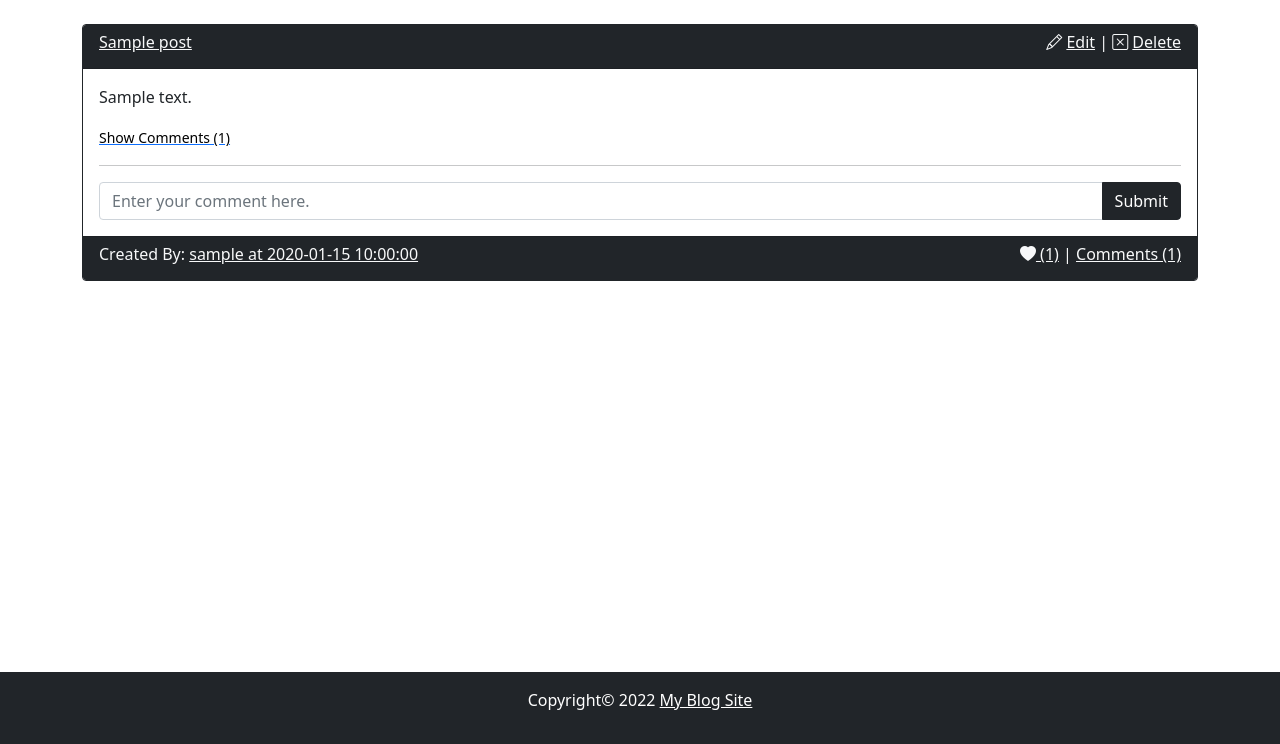
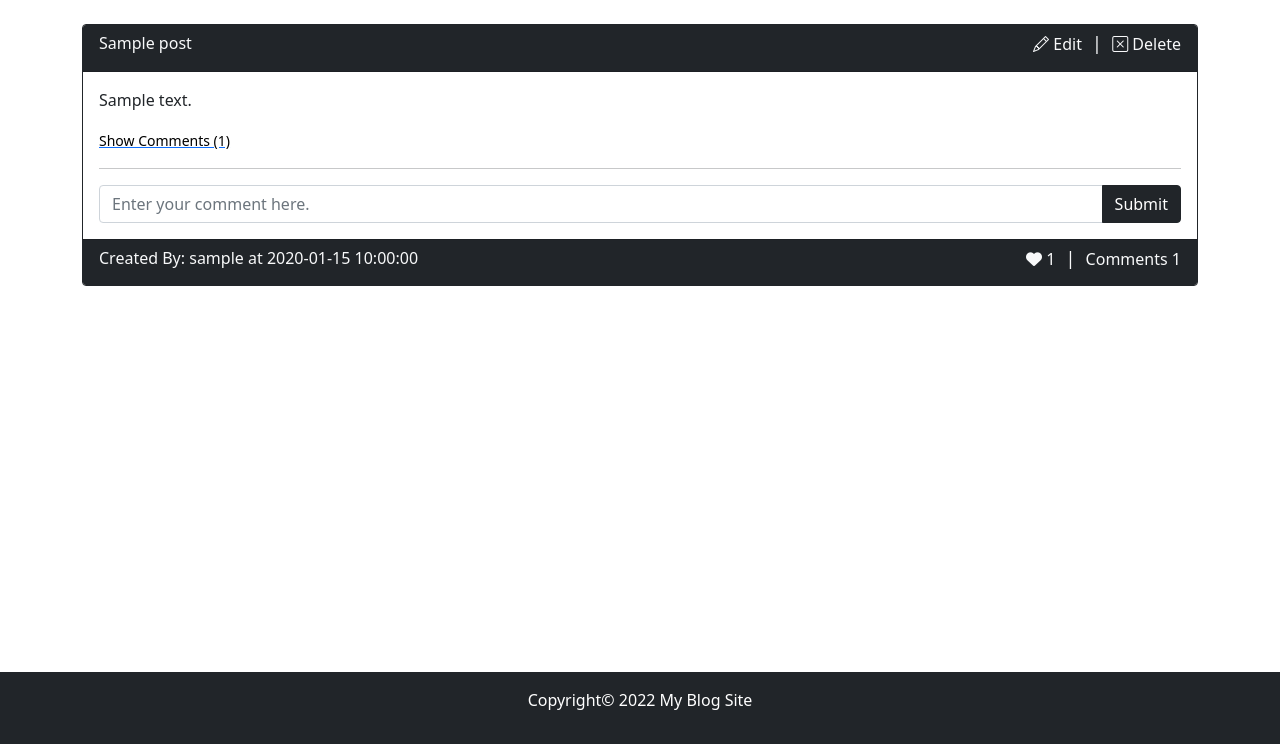
Before and after one commit to York13Pud/python-flask-blog-site, a Flask app: page / in a window 1280 px wide. Shown: the part 56-800 px from the top of the page. Run offline with Flask 2, Linux system fonts and the light colour scheme; a user stored in the database is signed in; tables that the repository leaves empty hold one stand-in row (values such as "Sample post"); some libraries are stand-ins or nearby versions.

Commit message:
A few font / icon changes and added style sheet.

```diff
--- /dev/null
+++ b/website/static/css/style.css
@@ -0,0 +1,5 @@
+.link-break-spacing {
+    padding-right: 6px;
+    padding-left: 6px;
+    font-size: 18px;
+    }
--- a/website/templates/base.html
+++ b/website/templates/base.html
@@ -5,10 +5,11 @@
     <meta http-equiv="X-UA-Compatible" content="IE=edge">
     <meta name="viewport" content="width=device-width, initial-scale=1.0">
 
-    <!-- Bootstrap jsDelivr start -->
+    <!-- Bootstrap jsDelivr custom CSS start -->
     <link href="https://cdn.jsdelivr.net/npm/bootstrap@5.1.3/dist/css/bootstrap.min.css" rel="stylesheet" integrity="sha384-1BmE4kWBq78iYhFldvKuhfTAU6auU8tT94WrHftjDbrCEXSU1oBoqyl2QvZ6jIW3" crossorigin="anonymous">
     <link rel="stylesheet" href="https://cdn.jsdelivr.net/npm/bootstrap-icons@1.8.1/font/bootstrap-icons.css">
-    <!-- Bootstrap jsDelivr end -->
+    <link rel="stylesheet" href="static/css/style.css">
+    <!-- Bootstrap jsDelivr custom CSS end -->
 
     <!-- Font awesome start-->
     <script src="https://kit.fontawesome.com/f4066fedf1.js" crossorigin="anonymous"></script>
@@ -88,7 +89,7 @@
         <footer>
             <p>
                 Copyright© {{ year }}
-                <a class="text-white" href="{{ url_for('views.home') }}">{{ company }}</a>
+                <a class="text-white text-decoration-none" href="{{ url_for('views.home') }}">{{ company }}</a>
             </p>
         </footer>
     </div>
--- a/website/templates/index.html
+++ b/website/templates/index.html
@@ -11,14 +11,15 @@
         <br />
 
         <div class="card border-dark">
-            <div class="card-header d-flex justify-content-between align-items-center bg-dark">
-                <a class="text-light" href="{{ url_for("views.read_post", post_id = post.id) }}">
+            <div class="card-header d-flex justify-content-between align-items-center align-text-bottom bg-dark">
+                <a class="text-light text-decoration-none" href="{{ url_for("views.read_post", post_id = post.id) }}">
                     <h6>{{ post.title }}</h6>
                 </a>
                 <h6 class="text-light">
                     {% if post.author == user.id%}
-                    <span class="bi bi-pencil">  </span><a class="text-light" href="{{ url_for("views.edit_post", post_id = post.id) }}">Edit</a> |
-                    <span class="bi bi-x-square">  </span><a class="text-light" href="{{ url_for("views.delete_post", post_id = post.id) }}">Delete</a>
+                    <span class="bi bi-pencil">  </span><a class="text-light text-decoration-none" href="{{ url_for("views.edit_post", post_id = post.id) }}">Edit</a>
+                    <span class="link-break-spacing">|</span>
+                    <span class="bi bi-x-square">  </span><a class="text-light text-decoration-none" href="{{ url_for("views.delete_post", post_id = post.id) }}">Delete</a>
                     {% endif %}
                 </h6>
 
@@ -83,16 +84,16 @@
 
 
             <div class="card-footer d-flex justify-content-between align-items-center text-light bg-dark">
-                <h6>Created By: <a class="text-light" href="{{ url_for("views.posts", username = post.user.username) }}"> {{ post.user.username }} at {{ post.date_created }}</a></h6>
+                <h6>Created By: <a class="text-light text-decoration-none" href="{{ url_for("views.posts", username = post.user.username) }}"> {{ post.user.username }} at {{ post.date_created }}</a></h6>
                 <h6>
-                    <a class="text-light" href="{{ url_for("views.like", post_id = post.id) }}">
+                    <a class="text-light text-decoration-none" href="{{ url_for("views.like", post_id = post.id) }}">
                         {% if post.likes | length == 0 %}
-                            <i class="bi bi-heart"></i> ({{post.likes | length }})</a>
+                            <i class="fa-regular fa-heart"></i> {{post.likes | length }}</a>
                         {% else %}
-                            <i class="bi bi-heart-fill"></i> ({{post.likes | length }})</a>
+                            <i class="fa-solid fa-heart"></i> {{post.likes | length }}</a>
                         {% endif %}
-                     |
-                    <a class="text-light" href="{{ url_for("views.read_post", post_id = post.id) }}">Comments ({{ post.comments | length }})</a>
+                    <span class="link-break-spacing">|</span>
+                    <a class="text-light text-decoration-none" href="{{ url_for("views.read_post", post_id = post.id) }}">Comments {{ post.comments | length }}</a>
                 </h6>
             </div>
         </div>
```
